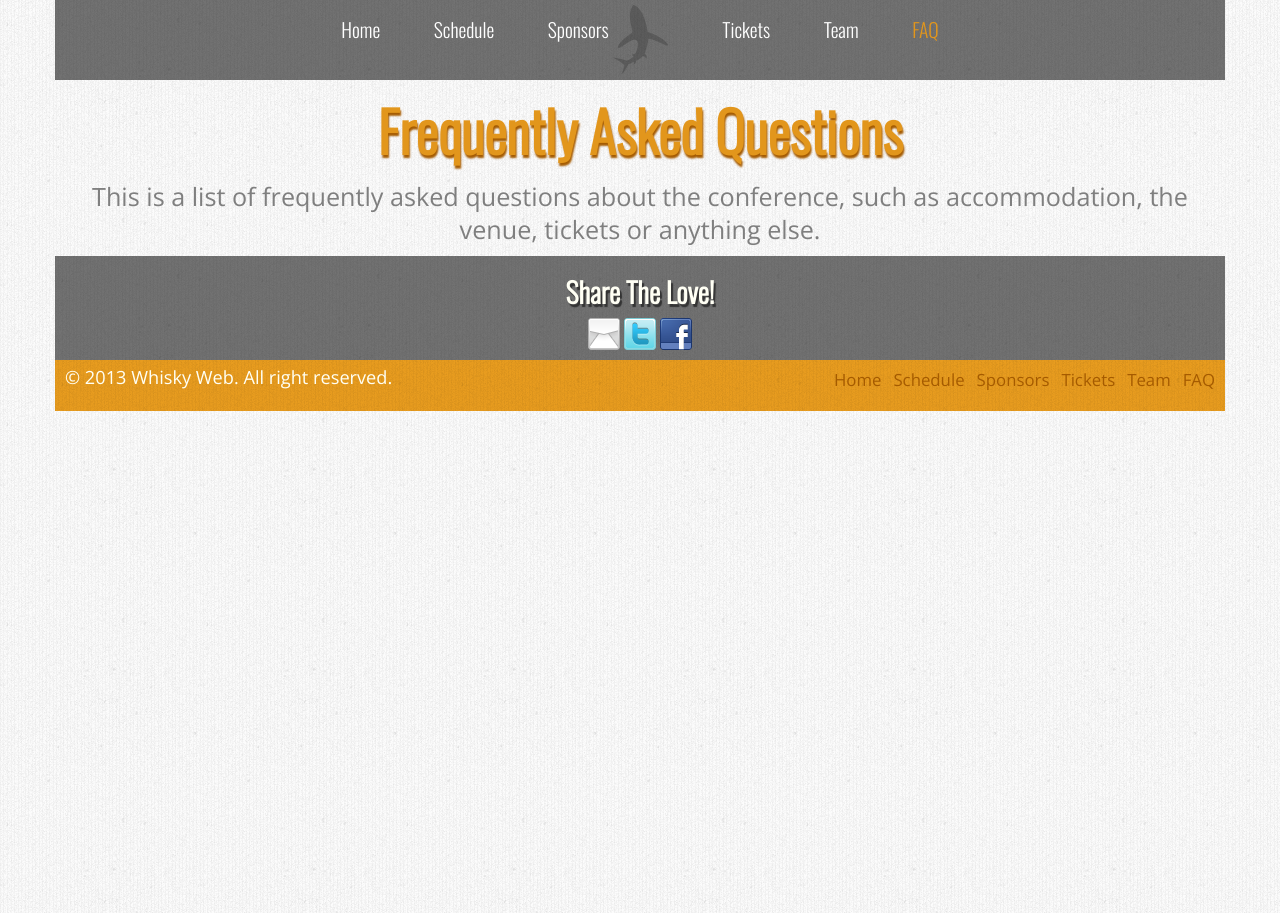
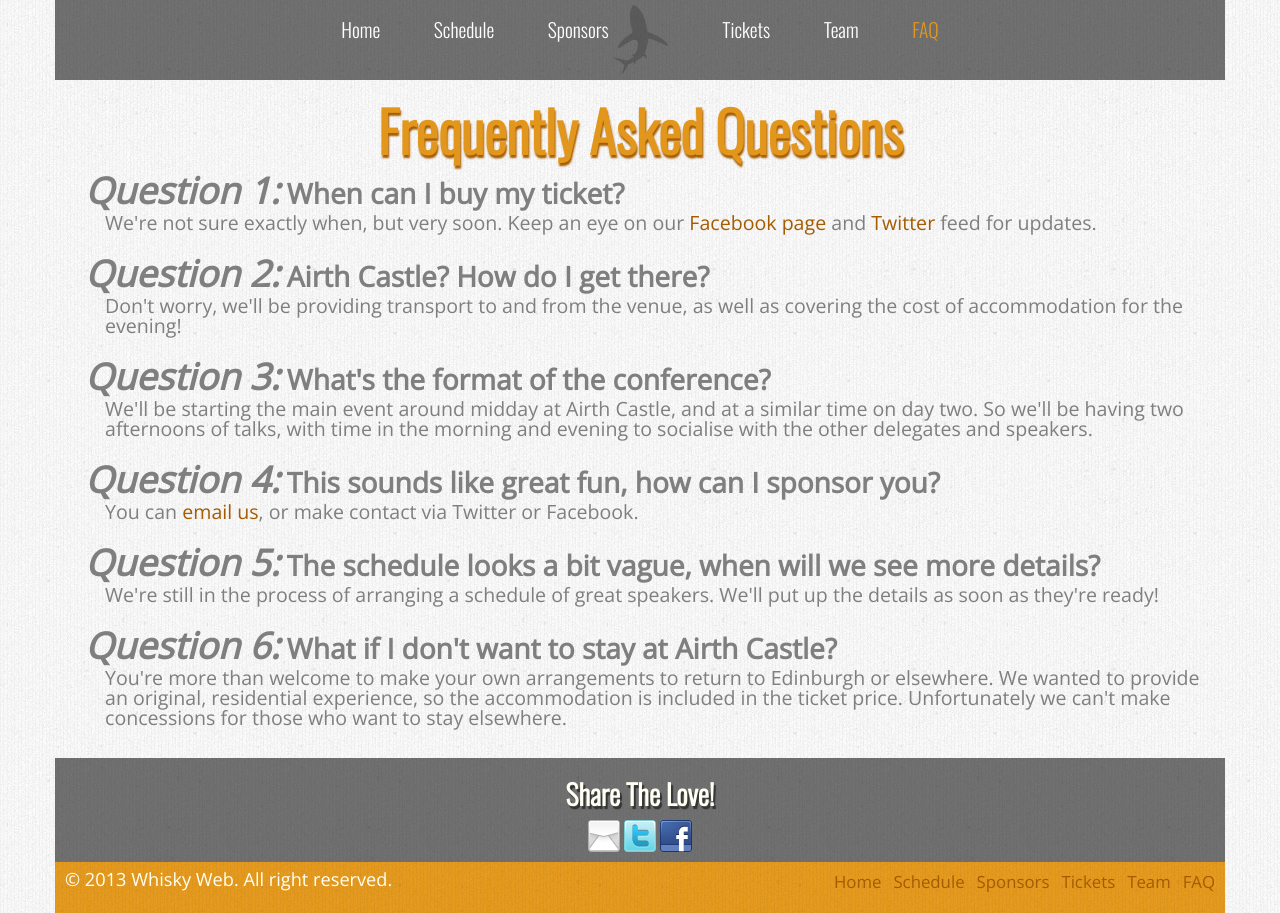
Before and after one commit to whiskyweb/whiskyweb-website, a Jekyll site: the page built from faq.html, in a window 1280 px wide. Built offline with Jekyll 4.4.1, drawn with Linux system fonts in a browser that asks for light colours; nearby versions of some CDN libraries.

Commit message:
Add some starter questions to the FAQ page.

```diff
--- a/css/main.css
+++ b/css/main.css
@@ -481,3 +481,28 @@ form#contact_form li.formbuttons input {
     padding: 10px;
     width: 100px;
 }
+
+dl#faq {
+    text-align: left;
+    margin: 20px;
+    padding-left: 10px;
+}
+
+dl#faq dt {
+    text-align: left;
+    font-size: 2.0em;
+    margin-bottom: 10px;
+}
+
+dl#faq dt span {
+    text-align: left;
+    font-style: italic;
+    font-size: 1.3em;
+}
+
+dl#faq dd {
+    text-align: left;
+    font-size: 1.4em;
+    margin-left: 20px;
+    margin-bottom: 30px;
+}
--- a/css/phone.css
+++ b/css/phone.css
@@ -450,3 +450,29 @@ form#contact_form li.formbuttons input {
     padding: 10px;
     width: 100px;
 }
+
+
+dl#faq {
+    text-align: left;
+    margin: 20px;
+    padding-left: 10px;
+}
+
+dl#faq dt {
+    text-align: left;
+    font-size: 1.0em;
+    margin-bottom: 10px;
+}
+
+dl#faq dt span {
+    text-align: left;
+    font-style: italic;
+    font-size: 1.0em;
+}
+
+dl#faq dd {
+    text-align: left;
+    font-size: 1.0em;
+    margin-left: 20px;
+    margin-bottom: 30px;
+}
--- a/faq.html
+++ b/faq.html
@@ -6,5 +6,27 @@ title: FAQ
 <h1>Frequently Asked Questions</h1>
 
 <div class="light-bg">
-    <p class="large-text">This is a list of frequently asked questions about the conference, such as accommodation, the venue, tickets or anything else.</p>
+    <dl id="faq">
+        <dt><span>Question 1:</span> When can I buy my ticket?</dt>
+        <dd>We're not sure exactly when, but very soon.  Keep an eye on our <a href="http://www.facebook.com/WhiskyWebConference">Facebook page</a> and
+        <a href="http://www.twitter.com/whiskyweb">Twitter</a> feed for updates.</dd>
+
+        <dt><span>Question 2:</span> Airth Castle? How do I get there?</dt>
+        <dd>Don't worry, we'll be providing transport to and from the venue, as well as covering the cost of accommodation for the evening!</dd>
+
+        <dt><span>Question 3:</span> What's the format of the conference?</dt>
+        <dd>We'll be starting the main event around midday at Airth Castle, and at a similar time on day two.  So we'll be having two afternoons
+        of talks, with time in the morning and evening to socialise with the other delegates and speakers.</dd>
+
+        <dt><span>Question 4:</span> This sounds like great fun, how can I sponsor you?</dt>
+        <dd>You can <a href="mailto:info@whiskyweb.co.uk">email us</a>, or make contact via Twitter or Facebook.</dd>
+
+        <dt><span>Question 5:</span> The schedule looks a bit vague, when will we see more details?</dt>
+        <dd>We're still in the process of arranging a schedule of great speakers.  We'll put up the details as soon as they're ready!</dd>
+
+        <dt><span>Question 6:</span> What if I don't want to stay at Airth Castle?</dt>
+        <dd>You're more than welcome to make your own arrangements to return to Edinburgh or elsewhere. We wanted to provide an original,
+        residential experience, so the accommodation is included in the ticket price.  Unfortunately we can't make concessions for those who
+        want to stay elsewhere.</dd>
+    </dl>
 </div>
```
